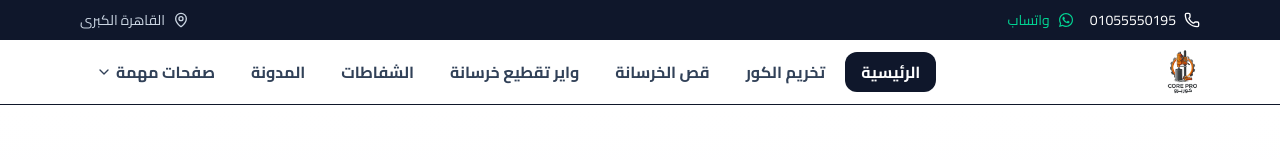
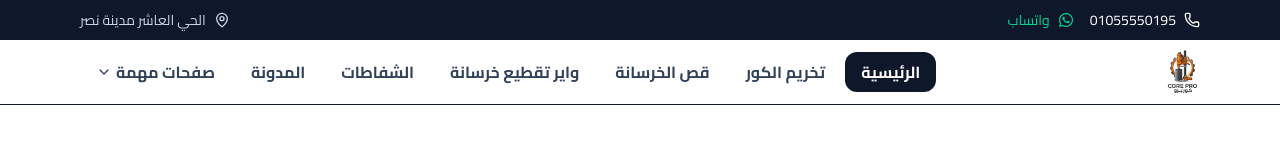
Before and after one commit to of142020-boop/corepro-eg, a Next.js app: page / in a window 1280 px wide. Shown: the top 160 px of the page. Built offline with nearby package versions, Linux system fonts and the light colour scheme.

Commit message:
fix: lint/typecheck and update header/footer

```diff
--- a/src/components/Footer.tsx
+++ b/src/components/Footer.tsx
@@ -14,7 +14,7 @@ const BRAND = "Core Pro Egypt";
 const PHONE = "01055550195";
 const WHATSAPP = "https://wa.me/201055550195";
 const EMAIL = "info@corepro-eg.com";
-const ADDRESS = "القاهرة الكبرى - مصر";
+const ADDRESS = "الحي العاشر مدينة نصر - مصر";
 const YEAR = new Date().getFullYear();
 
 // ✅ يوزر موحد (حسب طلبك)
--- a/src/components/Header.tsx
+++ b/src/components/Header.tsx
@@ -10,7 +10,7 @@ import { FaWhatsapp } from "react-icons/fa";
 const BRAND = "Core Pro Egypt";
 const PHONE = "01055550195";
 const WHATSAPP = "https://wa.me/201055550195";
-const ADDRESS = "القاهرة الكبرى";
+const ADDRESS = "الحي العاشر مدينة نصر ";
 
 const nav = [
   { href: "/", label: "الرئيسية" },
```
